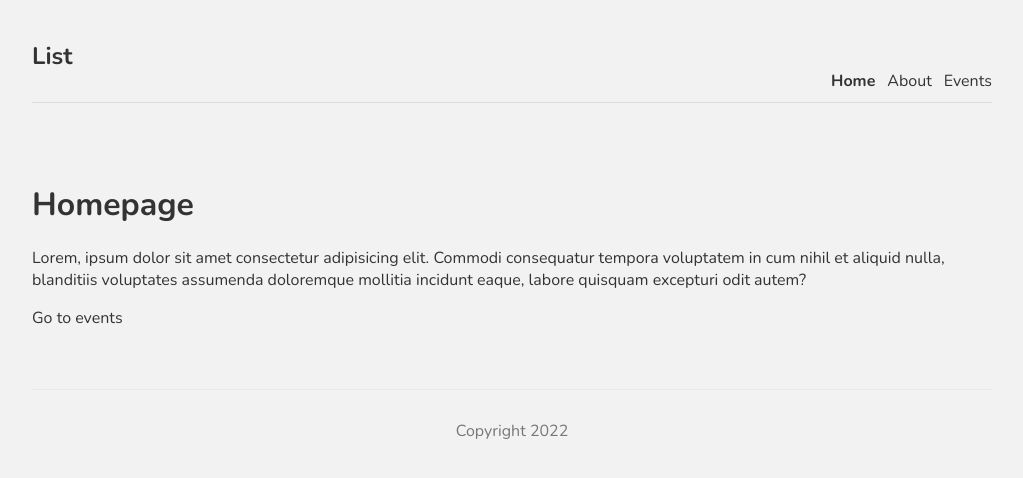
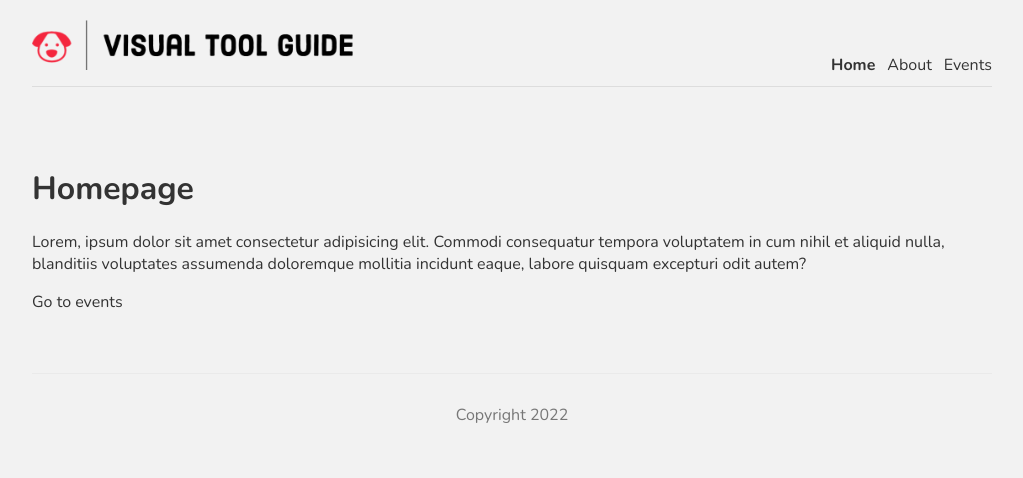
Before and after one commit to Jochen3000/mynextapp, a Next.js app: page / in a window 1280 px wide. Shown: the top 478 px of the page, without its empty margins (128-1151 px from the left). Built offline with nearby package versions, Linux system fonts and the light colour scheme.

Commit message:
adding images and meta

```diff
--- a/pages/comps/Navbar.js
+++ b/pages/comps/Navbar.js
@@ -1,12 +1,13 @@
 import Link from "next/link"
 import { useRouter } from "next/router"
+import Image from "next/image";
 
 const Navbar = () => {
     const router = useRouter();
     return (
         <nav>
             <div className="logo">
-                <h1>List</h1>
+                <Image src='/logo.png' width={321} height={50} />
             </div>
             <div className={router.pathname == "/" ? "active" : ""}>
                 <Link href='/'><a>Home</a></Link>
--- a/pages/index.js
+++ b/pages/index.js
@@ -1,12 +1,19 @@
 import Link from 'next/link'
+import Head from 'next/head'
 
 
 export default function Home() {
   return (
-    <div>
-      <h1>Homepage</h1>
-      <p>Lorem, ipsum dolor sit amet consectetur adipisicing elit. Commodi consequatur tempora voluptatem in cum nihil et aliquid nulla, blanditiis voluptates assumenda doloremque mollitia incidunt eaque, labore quisquam excepturi odit autem?</p>
-      <Link href='events'><a>Go to events</a></Link>
-    </div>
+    <>
+      <Head>
+        <title>Home</title>
+        <meta name="description" content="my homepage" />
+      </Head>
+      <div>
+        <h1>Homepage</h1>
+        <p>Lorem, ipsum dolor sit amet consectetur adipisicing elit. Commodi consequatur tempora voluptatem in cum nihil et aliquid nulla, blanditiis voluptates assumenda doloremque mollitia incidunt eaque, labore quisquam excepturi odit autem?</p>
+        <Link href='events'><a>Go to events</a></Link>
+      </div>
+    </>
   )
 }
```
Also changed, not shown: public/logo.png (added).
